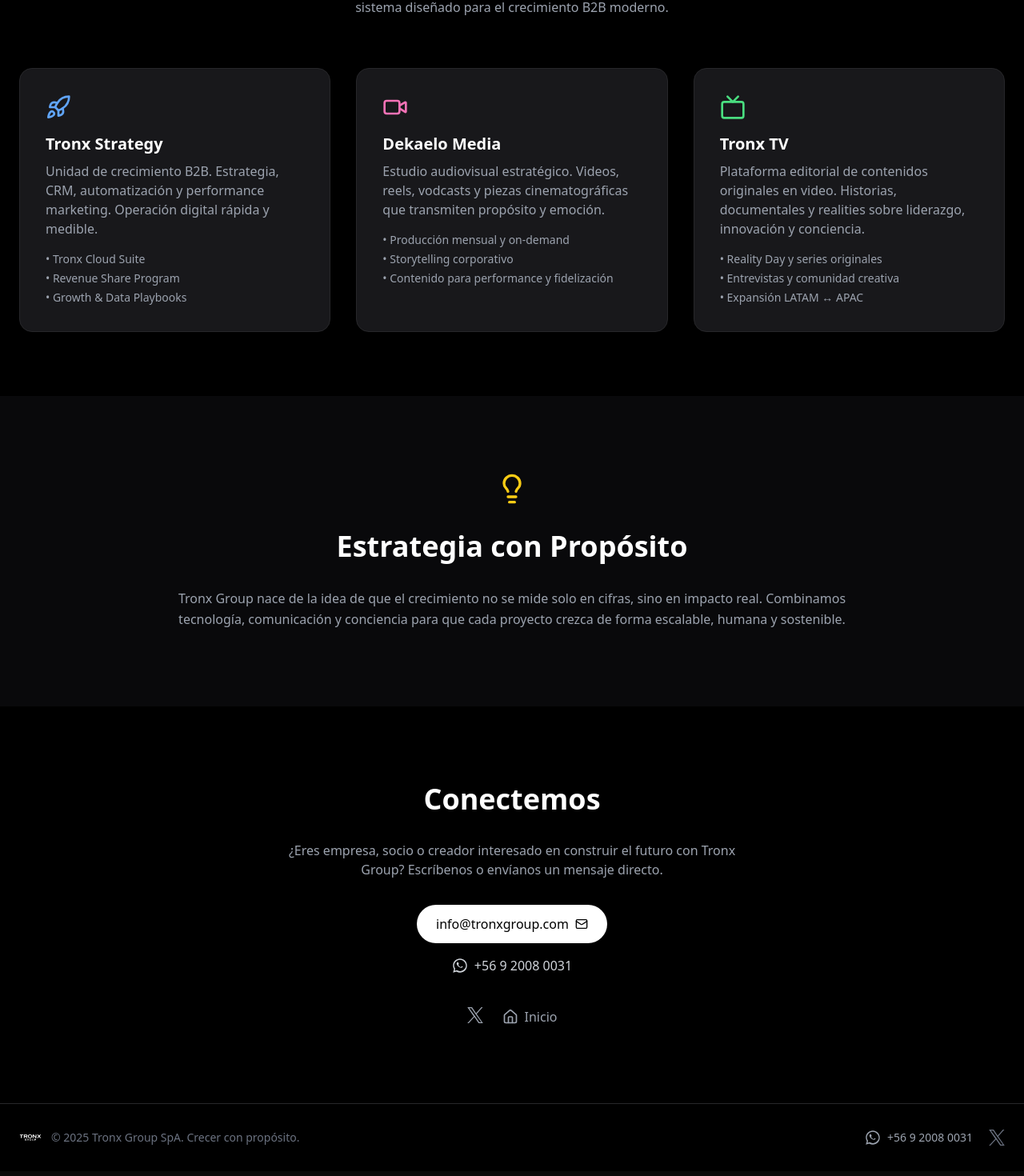
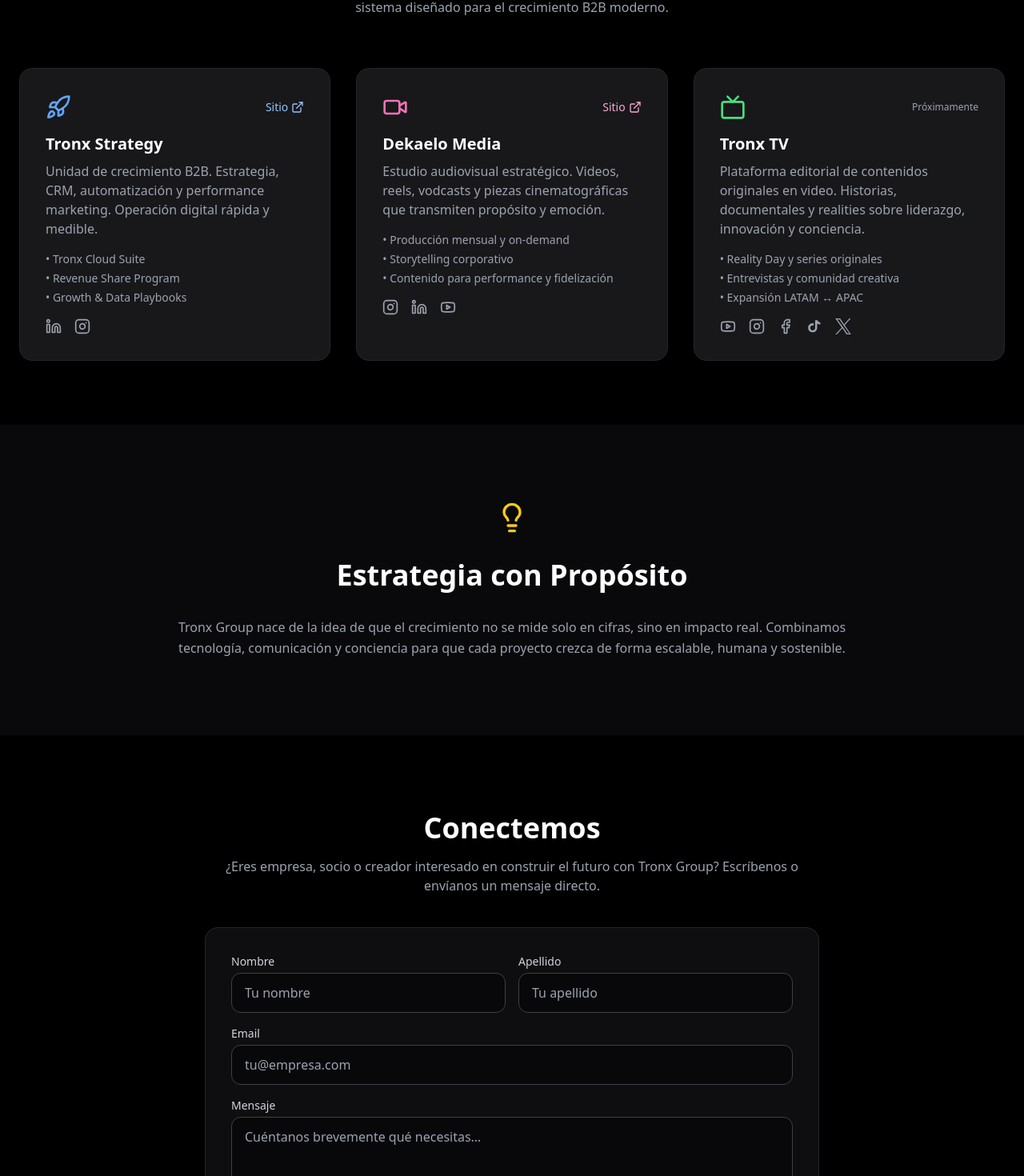
Before and after one commit to TronxGroup/tronxgroup, a Next.js app: page / in a window 1280 px wide. Shown: the part 940-2410 px from the top of the page at 80% size. Built offline with nearby package versions, Linux system fonts and the light colour scheme.

Commit message:
Update Landing.tsx

```diff
--- a/app/_components/Landing.tsx
+++ b/app/_components/Landing.tsx
@@ -9,8 +9,12 @@ import {
   Tv,
   Lightbulb,
   Mail,
-  CheckCircle2,
   Home,
+  Instagram,
+  Linkedin,
+  Youtube,
+  Facebook,
+  ExternalLink,
 } from "lucide-react";
 import Image from "next/image";
 
@@ -30,6 +34,12 @@ const XIcon = () => (
 const WhatsAppIcon = () => (
   <svg xmlns="http://www.w3.org/2000/svg" viewBox="0 0 32 32" className="w-5 h-5 fill-current">
     <path d="M16 2C8.268 2 2 8.268 2 16a13.9 13.9 0 002.027 7.202L2 30l6.995-2.007A13.9 13.9 0 0016 30c7.732 0 14-6.268 14-14S23.732 2 16 2zm0 25a11.82 11.82 0 01-6.022-1.655l-.43-.255-4.155 1.192 1.194-4.046-.281-.422A11.84 11.84 0 014.2 16C4.2 9.934 9.934 4.2 16 4.2S27.8 9.934 27.8 16 22.066 27 16 27zm6.377-8.489c-.347-.174-2.052-1.012-2.37-1.128-.317-.116-.55-.174-.782.175-.231.348-.898 1.128-1.1 1.362-.203.231-.406.26-.753.087-.347-.174-1.468-.541-2.797-1.726-1.034-.923-1.734-2.064-1.937-2.412-.203-.348-.022-.536.152-.71.157-.156.348-.406.522-.609.174-.203.231-.348.347-.579.116-.231.058-.435-.029-.609-.087-.174-.782-1.884-1.07-2.574-.283-.679-.571-.587-.782-.597l-.667-.012c-.203 0-.523.076-.797.376-.274.3-1.046 1.02-1.046 2.483s1.071 2.879 1.22 3.076c.174.231 2.099 3.2 5.089 4.487.712.307 1.267.491 1.7.63.713.227 1.362.195 1.875.118.572-.085 1.758-.718 2.007-1.41.247-.692.247-1.282.174-1.41-.072-.128-.26-.203-.606-.377z" />
+  </svg>
+);
+
+const TikTokIcon = () => (
+  <svg viewBox="0 0 48 48" aria-hidden="true" className="w-5 h-5 fill-current">
+    <path d="M32.7 5.3c1.8 3.5 5 6.1 8.9 6.9v6.2c-3.3-.1-6.5-1.1-9.3-2.9v12.5c0 7.5-6.1 13.6-13.6 13.6S5.1 35.5 5.1 28s6.1-13.6 13.6-13.6c1 0 2 .1 3 .4v6.7c-.9-.3-1.9-.5-3-.5-4.1 0-7.4 3.3-7.4 7.4S14.6 36 18.7 36s7.4-3.3 7.4-7.4V5.3h6.6z" />
   </svg>
 );
 
@@ -158,17 +168,47 @@ export default function Landing() {
             viewport={{ once: true }}
             className="bg-zinc-900 rounded-2xl p-8 border border-zinc-800"
           >
-            <Rocket className="w-8 h-8 text-blue-400 mb-4" />
+            <div className="flex items-center justify-between mb-4">
+              <Rocket className="w-8 h-8 text-blue-400" />
+              <a
+                href="https://www.tronxstrategy.com/"
+                target="_blank"
+                rel="noopener noreferrer"
+                className="text-sm inline-flex items-center gap-1 text-blue-300 hover:text-white"
+              >
+                Sitio <ExternalLink className="w-4 h-4" />
+              </a>
+            </div>
             <h3 className="text-xl font-semibold mb-2">Tronx Strategy</h3>
             <p className="text-gray-400 mb-4">
               Unidad de crecimiento B2B. Estrategia, CRM, automatización y
               performance marketing. Operación digital rápida y medible.
             </p>
-            <ul className="text-sm text-gray-400 space-y-1">
+            <ul className="text-sm text-gray-400 space-y-1 mb-4">
               <li>• Tronx Cloud Suite</li>
               <li>• Revenue Share Program</li>
               <li>• Growth &amp; Data Playbooks</li>
             </ul>
+            <div className="flex items-center gap-4 text-gray-400">
+              <a
+                href="https://www.linkedin.com/company/tronx-strategy"
+                target="_blank"
+                rel="noopener noreferrer"
+                aria-label="LinkedIn Tronx Strategy"
+                className="hover:text-white"
+              >
+                <Linkedin className="w-5 h-5" />
+              </a>
+              <a
+                href="https://www.instagram.com/tronx_strategy/"
+                target="_blank"
+                rel="noopener noreferrer"
+                aria-label="Instagram Tronx Strategy"
+                className="hover:text-white"
+              >
+                <Instagram className="w-5 h-5" />
+              </a>
+            </div>
           </motion.div>
 
           {/* Dekaelo Media */}
@@ -179,38 +219,99 @@ export default function Landing() {
             viewport={{ once: true }}
             className="bg-zinc-900 rounded-2xl p-8 border border-zinc-800"
           >
-            <Video className="w-8 h-8 text-pink-400 mb-4" />
+            <div className="flex items-center justify-between mb-4">
+              <Video className="w-8 h-8 text-pink-400" />
+              <a
+                href="https://www.dekaelomedia.com/"
+                target="_blank"
+                rel="noopener noreferrer"
+                className="text-sm inline-flex items-center gap-1 text-pink-300 hover:text-white"
+              >
+                Sitio <ExternalLink className="w-4 h-4" />
+              </a>
+            </div>
             <h3 className="text-xl font-semibold mb-2">Dekaelo Media</h3>
             <p className="text-gray-400 mb-4">
               Estudio audiovisual estratégico. Videos, reels, vodcasts y piezas
               cinematográficas que transmiten propósito y emoción.
             </p>
-            <ul className="text-sm text-gray-400 space-y-1">
+            <ul className="text-sm text-gray-400 space-y-1 mb-4">
               <li>• Producción mensual y on-demand</li>
               <li>• Storytelling corporativo</li>
               <li>• Contenido para performance y fidelización</li>
             </ul>
+            <div className="flex items-center gap-4 text-gray-400">
+              <a
+                href="https://www.instagram.com/dekaelo_media/"
+                target="_blank"
+                rel="noopener noreferrer"
+                aria-label="Instagram Dekaelo"
+                className="hover:text-white"
+              >
+                <Instagram className="w-5 h-5" />
+              </a>
+              <a
+                href="https://www.linkedin.com/company/dekaelo-media/"
+                target="_blank"
+                rel="noopener noreferrer"
+                aria-label="LinkedIn Dekaelo"
+                className="hover:text-white"
+              >
+                <Linkedin className="w-5 h-5" />
+              </a>
+              <a
+                href="https://www.youtube.com/@dekaelo_media"
+                target="_blank"
+                rel="noopener noreferrer"
+                aria-label="YouTube Dekaelo"
+                className="hover:text-white"
+              >
+                <Youtube className="w-5 h-5" />
+              </a>
+            </div>
           </motion.div>
 
           {/* Tronx TV */}
           <motion.div
+            id="tronxtv"
             initial={fadeUp.initial}
             whileInView={fadeUp.whileInView}
             transition={{ ...fadeUp.transition, delay: 0.2 }}
             viewport={{ once: true }}
             className="bg-zinc-900 rounded-2xl p-8 border border-zinc-800"
           >
-            <Tv className="w-8 h-8 text-green-400 mb-4" />
+            <div className="flex items-center justify-between mb-4">
+              <Tv className="w-8 h-8 text-green-400" />
+              <span className="text-xs text-gray-400">Próximamente</span>
+            </div>
             <h3 className="text-xl font-semibold mb-2">Tronx TV</h3>
             <p className="text-gray-400 mb-4">
               Plataforma editorial de contenidos originales en video. Historias,
               documentales y realities sobre liderazgo, innovación y conciencia.
             </p>
-            <ul className="text-sm text-gray-400 space-y-1">
+            <ul className="text-sm text-gray-400 space-y-1 mb-4">
               <li>• Reality Day y series originales</li>
               <li>• Entrevistas y comunidad creativa</li>
               <li>• Expansión LATAM ↔ APAC</li>
             </ul>
+            <div className="flex items-center gap-4 text-gray-400">
+              {/* Enlaza cuando estén listos */}
+              <a className="hover:text-white" aria-label="YouTube Tronx TV" href="#" onClick={(e)=>e.preventDefault()}>
+                <Youtube className="w-5 h-5" />
+              </a>
+              <a className="hover:text-white" aria-label="Instagram Tronx TV" href="#" onClick={(e)=>e.preventDefault()}>
+                <Instagram className="w-5 h-5" />
+              </a>
+              <a className="hover:text-white" aria-label="Facebook Tronx TV" href="#" onClick={(e)=>e.preventDefault()}>
+                <Facebook className="w-5 h-5" />
+              </a>
+              <a className="hover:text-white" aria-label="TikTok Tronx TV" href="#" onClick={(e)=>e.preventDefault()}>
+                <TikTokIcon />
+              </a>
+              <a className="hover:text-white" aria-label="X Tronx TV" href="#" onClick={(e)=>e.preventDefault()}>
+                <XIcon />
+              </a>
+            </div>
           </motion.div>
         </div>
       </section>
@@ -238,13 +339,14 @@ export default function Landing() {
       </section>
 
       {/* === CONTACTO === */}
-      <section id="contacto" className="py-24 px-6 text-center">
+      <section id="contacto" className="py-24 px-6">
+        <div className="max-w-3xl mx-auto">
           <motion.h2
             initial={fadeUp.initial}
             whileInView={fadeUp.whileInView}
             transition={fadeUp.transition}
             viewport={{ once: true }}
-          className="text-3xl md:text-4xl font-semibold mb-8"
+            className="text-3xl md:text-4xl font-semibold mb-4 text-center"
           >
             Conectemos
           </motion.h2>
@@ -253,36 +355,113 @@ export default function Landing() {
             whileInView={fadeUp.whileInView}
             transition={{ ...fadeUp.transition, delay: 0.1 }}
             viewport={{ once: true }}
-          className="max-w-xl mx-auto text-gray-400 mb-8"
+            className="text-center text-gray-400 mb-10"
           >
-          ¿Eres empresa, socio o creador interesado en construir el futuro con
-          Tronx Group? Escríbenos o envíanos un mensaje directo.
+            ¿Eres empresa, socio o creador interesado en construir el futuro con Tronx Group?
+            Escríbenos o envíanos un mensaje directo.
           </motion.p>
 
-        <motion.div
-          initial={fadeUp.initial}
-          whileInView={fadeUp.whileInView}
-          transition={{ ...fadeUp.transition, delay: 0.2 }}
-          viewport={{ once: true }}
-          className="flex flex-col items-center gap-4"
+          {/* FORMULARIO */}
+          <form
+            className="bg-zinc-900/60 border border-zinc-800 rounded-2xl p-6 md:p-8 shadow-lg"
+            method="POST"
+            action="https://formspree.io/f/your-endpoint" // TODO: Reemplaza por tu endpoint Formspree o una ruta /api/contact
           >
+            {/* Honeypot */}
+            <input type="text" name="_honey" className="hidden" tabIndex={-1} autoComplete="off" />
+            <input type="hidden" name="_subject" value="Nuevo mensaje desde TronxGroup.com" />
+
+            <div className="grid grid-cols-1 md:grid-cols-2 gap-4">
+              <div>
+                <label htmlFor="nombre" className="block text-sm text-gray-300 mb-1">
+                  Nombre
+                </label>
+                <input
+                  id="nombre"
+                  name="nombre"
+                  type="text"
+                  required
+                  autoComplete="given-name"
+                  className="w-full rounded-xl bg-black/40 border border-zinc-700 px-4 py-3 outline-none focus:ring-2 focus:ring-white/20"
+                  placeholder="Tu nombre"
+                />
+              </div>
+
+              <div>
+                <label htmlFor="apellido" className="block text-sm text-gray-300 mb-1">
+                  Apellido
+                </label>
+                <input
+                  id="apellido"
+                  name="apellido"
+                  type="text"
+                  required
+                  autoComplete="family-name"
+                  className="w-full rounded-xl bg-black/40 border border-zinc-700 px-4 py-3 outline-none focus:ring-2 focus:ring-white/20"
+                  placeholder="Tu apellido"
+                />
+              </div>
+
+              <div className="md:col-span-2">
+                <label htmlFor="email" className="block text-sm text-gray-300 mb-1">
+                  Email
+                </label>
+                <input
+                  id="email"
+                  name="email"
+                  type="email"
+                  inputMode="email"
+                  required
+                  autoComplete="email"
+                  className="w-full rounded-xl bg-black/40 border border-zinc-700 px-4 py-3 outline-none focus:ring-2 focus:ring-white/20"
+                  placeholder="tu@empresa.com"
+                />
+              </div>
+
+              <div className="md:col-span-2">
+                <label htmlFor="mensaje" className="block text-sm text-gray-300 mb-1">
+                  Mensaje
+                </label>
+                <textarea
+                  id="mensaje"
+                  name="mensaje"
+                  required
+                  rows={5}
+                  className="w-full rounded-xl bg-black/40 border border-zinc-700 px-4 py-3 outline-none focus:ring-2 focus:ring-white/20 resize-y"
+                  placeholder="Cuéntanos brevemente qué necesitas…"
+                />
+              </div>
+            </div>
+
+            <div className="mt-6 flex flex-col sm:flex-row items-center gap-4">
+              <button
+                type="submit"
+                className="inline-flex items-center gap-2 bg-white text-black px-6 py-3 rounded-full font-medium hover:bg-gray-200 transition"
+                aria-label="Enviar formulario de contacto"
+              >
+                Enviar <Mail className="w-4 h-4" />
+              </button>
+
+              <div className="flex items-center gap-3 text-gray-400">
                 <a
                   href="mailto:info@tronxgroup.com"
-            className="inline-flex items-center gap-2 bg-white text-black px-6 py-3 rounded-full font-medium hover:bg-gray-200 transition"
+                  className="inline-flex items-center gap-2 hover:text-white transition"
                 >
                   info@tronxgroup.com <Mail className="w-4 h-4" />
                 </a>
-
                 <a
                   href="https://wa.me/56920080031"
                   target="_blank"
                   rel="noopener noreferrer"
-            className="inline-flex items-center gap-2 text-gray-300 hover:text-[#25D366] transition"
+                  className="inline-flex items-center gap-2 hover:text-[#25D366] transition"
                 >
                   <WhatsAppIcon /> +56 9 2008 0031
                 </a>
-        </motion.div>
+              </div>
+            </div>
+          </form>
 
+          {/* Accesos rápidos */}
           <div className="flex justify-center gap-6 mt-10 text-gray-400">
             <a
               href="https://x.com/TronxGroup"
@@ -301,6 +480,7 @@ export default function Landing() {
               <Home className="w-5 h-5" />
               <span className="hidden sm:inline">Inicio</span>
             </a>
+          </div>
         </div>
       </section>
 
```
Lines whose indentation alone changed are shown as unchanged.
